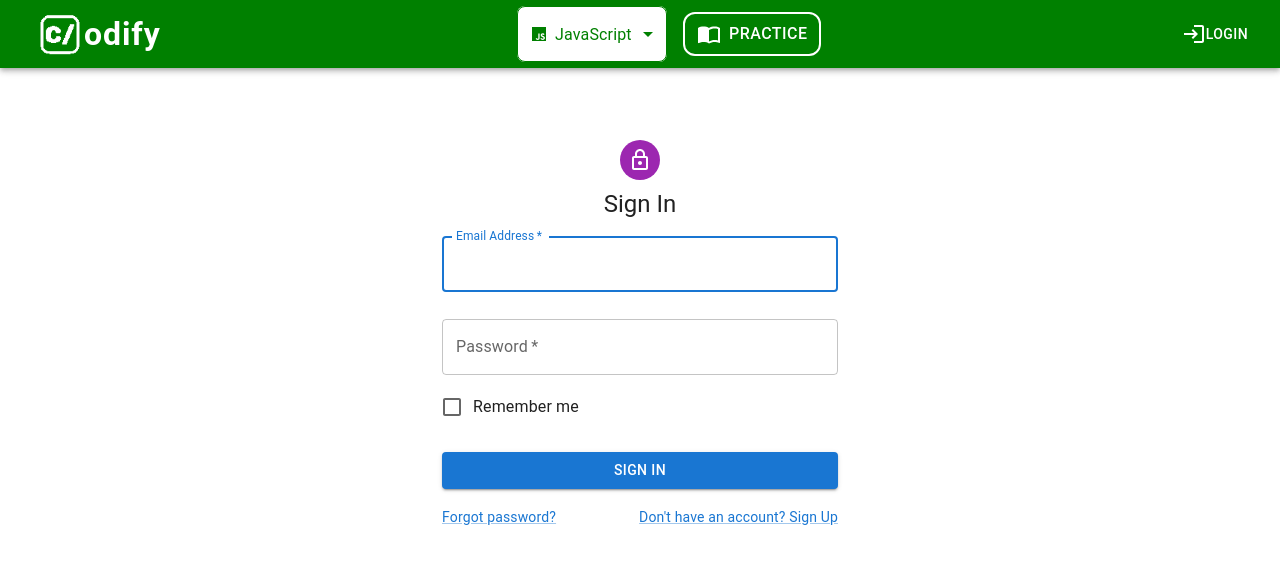
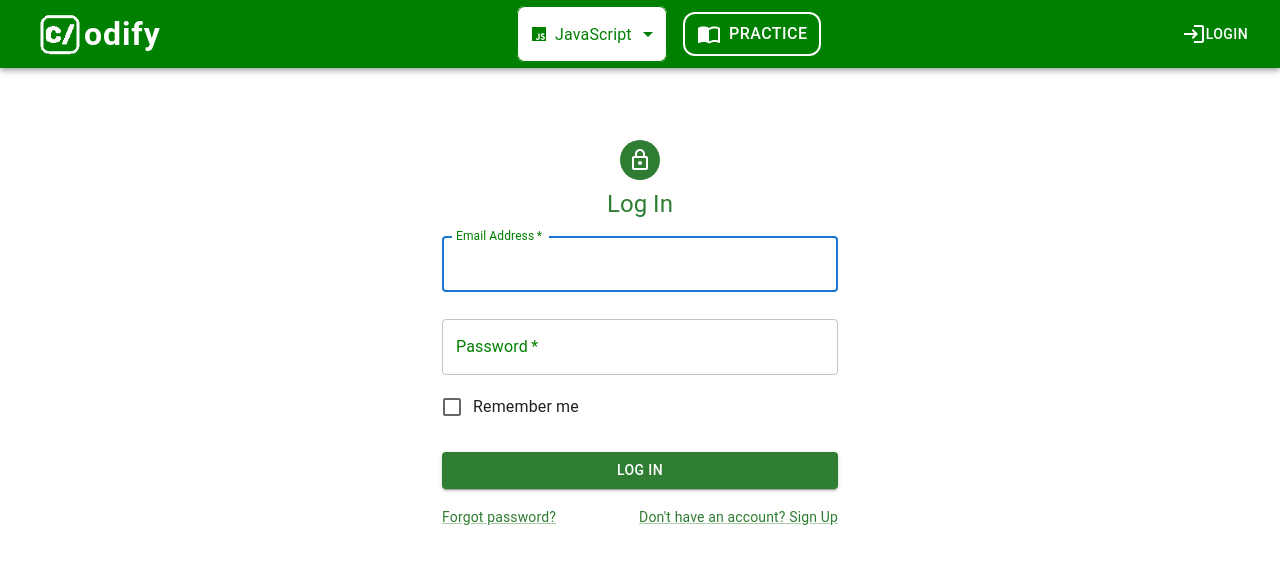
Before and after one commit to ColtonHyland/codify, a React (Create React App) app in the folder frontend/: page /login in a window 1280 px wide. Shown: the top 564 px of the page. Built offline with nearby package versions, Linux system fonts and the light colour scheme; no server answers.

Commit message:
green colour styling

```diff
--- a/frontend/src/components/auth/SignIn.tsx
+++ b/frontend/src/components/auth/SignIn.tsx
@@ -1,5 +1,17 @@
 import React from 'react';
-import { Avatar, Button, CssBaseline, TextField, Link, Grid, Box, Typography, Container, FormControlLabel, Checkbox } from '@mui/material';
+import {
+  Avatar,
+  Button,
+  CssBaseline,
+  TextField,
+  Link,
+  Grid,
+  Box,
+  Typography,
+  Container,
+  FormControlLabel,
+  Checkbox,
+} from '@mui/material';
 import LockOutlinedIcon from '@mui/icons-material/LockOutlined';
 import { createTheme, ThemeProvider } from '@mui/material/styles';
 import { Formik, Field, Form, ErrorMessage, FormikHelpers } from 'formik';
@@ -50,11 +62,11 @@ const SignIn: React.FC = () => {
             alignItems: 'center',
           }}
         >
-          <Avatar sx={{ m: 1, bgcolor: 'secondary.main' }}>
+          <Avatar sx={{ m: 1, bgcolor: 'success.main' }}>
             <LockOutlinedIcon />
           </Avatar>
-          <Typography component="h1" variant="h5">
-            Sign In
+          <Typography component="h1" variant="h5" color="success.main">
+            Log In
           </Typography>
           <Formik<LoginValues>
             initialValues={{ email: '', password: '' }}
@@ -76,6 +88,22 @@ const SignIn: React.FC = () => {
                   autoFocus
                   helperText={<ErrorMessage name="email" />}
                   error={Boolean(status?.email)}
+                  InputLabelProps={{ style: { color: 'green' } }} // Add green to input label
+                  InputProps={{
+                    sx: {
+                      '& .MuiOutlinedInput-root': {
+                        '& fieldset': {
+                          borderColor: 'green',
+                        },
+                        '&:hover fieldset': {
+                          borderColor: 'green',
+                        },
+                        '&.Mui-focused fieldset': {
+                          borderColor: 'green',
+                        },
+                      },
+                    },
+                  }}
                 />
                 <Field
                   as={TextField}
@@ -90,6 +118,22 @@ const SignIn: React.FC = () => {
                   autoComplete="current-password"
                   helperText={<ErrorMessage name="password" />}
                   error={Boolean(status?.password)}
+                  InputLabelProps={{ style: { color: 'green' } }}
+                  InputProps={{
+                    sx: {
+                      '& .MuiOutlinedInput-root': {
+                        '& fieldset': {
+                          borderColor: 'green',
+                        },
+                        '&:hover fieldset': {
+                          borderColor: 'green',
+                        },
+                        '&.Mui-focused fieldset': {
+                          borderColor: 'green',
+                        },
+                      },
+                    },
+                  }}
                 />
                 {status?.submit && (
                   <Typography color="error" variant="body2">
@@ -97,26 +141,33 @@ const SignIn: React.FC = () => {
                   </Typography>
                 )}
                 <FormControlLabel
-                  control={<Checkbox value="remember" color="primary" />}
+                  control={<Checkbox value="remember" color="success" />}
                   label="Remember me"
                 />
                 <Button
                   type="submit"
                   fullWidth
                   variant="contained"
-                  sx={{ mt: 3, mb: 2 }}
+                  sx={{
+                    mt: 3,
+                    mb: 2,
+                    bgcolor: 'success.main',
+                    '&:hover': {
+                      bgcolor: 'success.dark',
+                    },
+                  }}
                   disabled={isSubmitting}
                 >
-                  Sign In
+                  Log In
                 </Button>
                 <Grid container>
                   <Grid item xs>
-                    <Link href="#" variant="body2">
+                    <Link href="#" variant="body2" color="success.main">
                       Forgot password?
                     </Link>
                   </Grid>
                   <Grid item>
-                    <Link href="/signup" variant="body2">
+                    <Link href="/signup" variant="body2" color="success.main">
                       {"Don't have an account? Sign Up"}
                     </Link>
                   </Grid>
```
